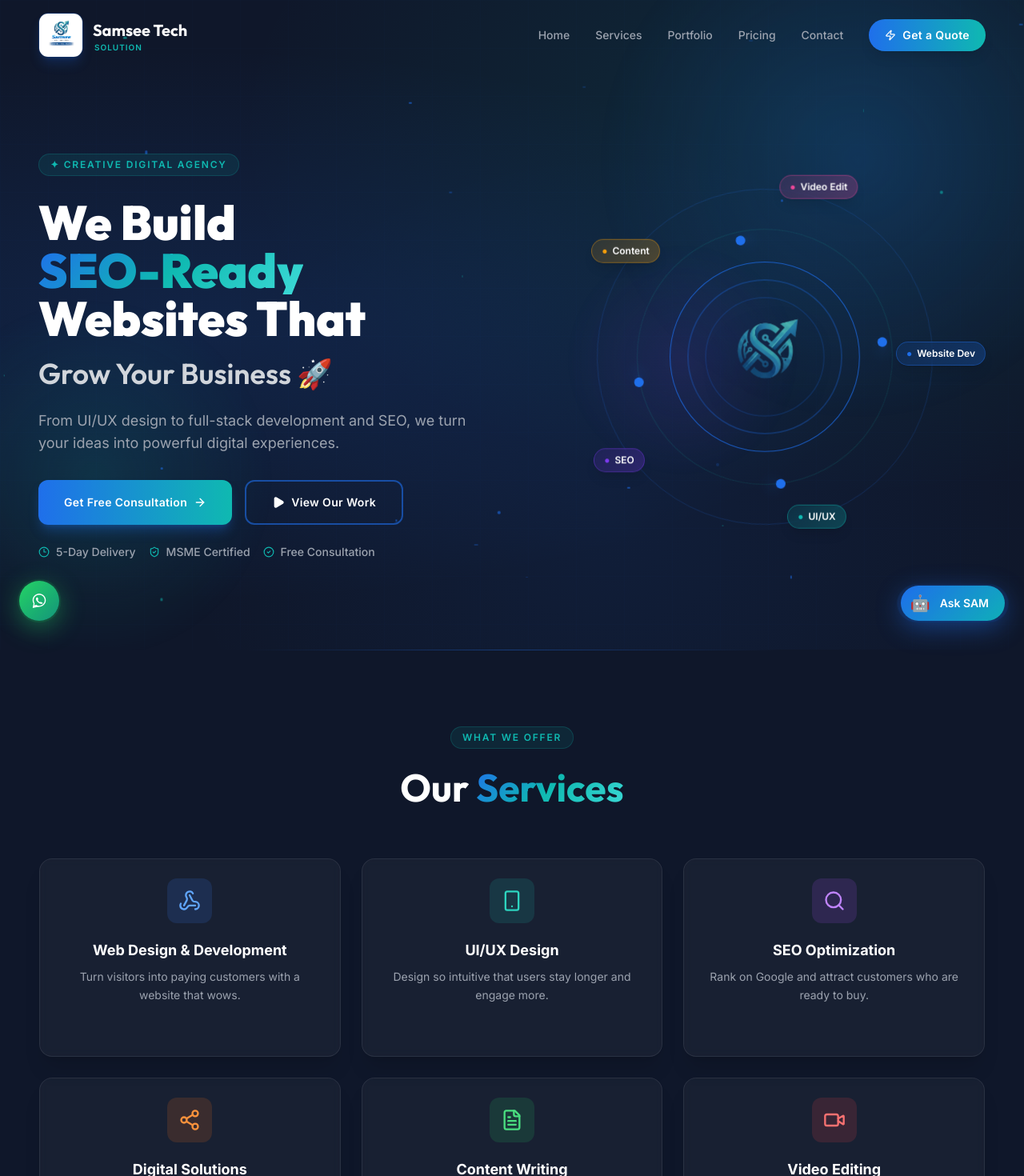
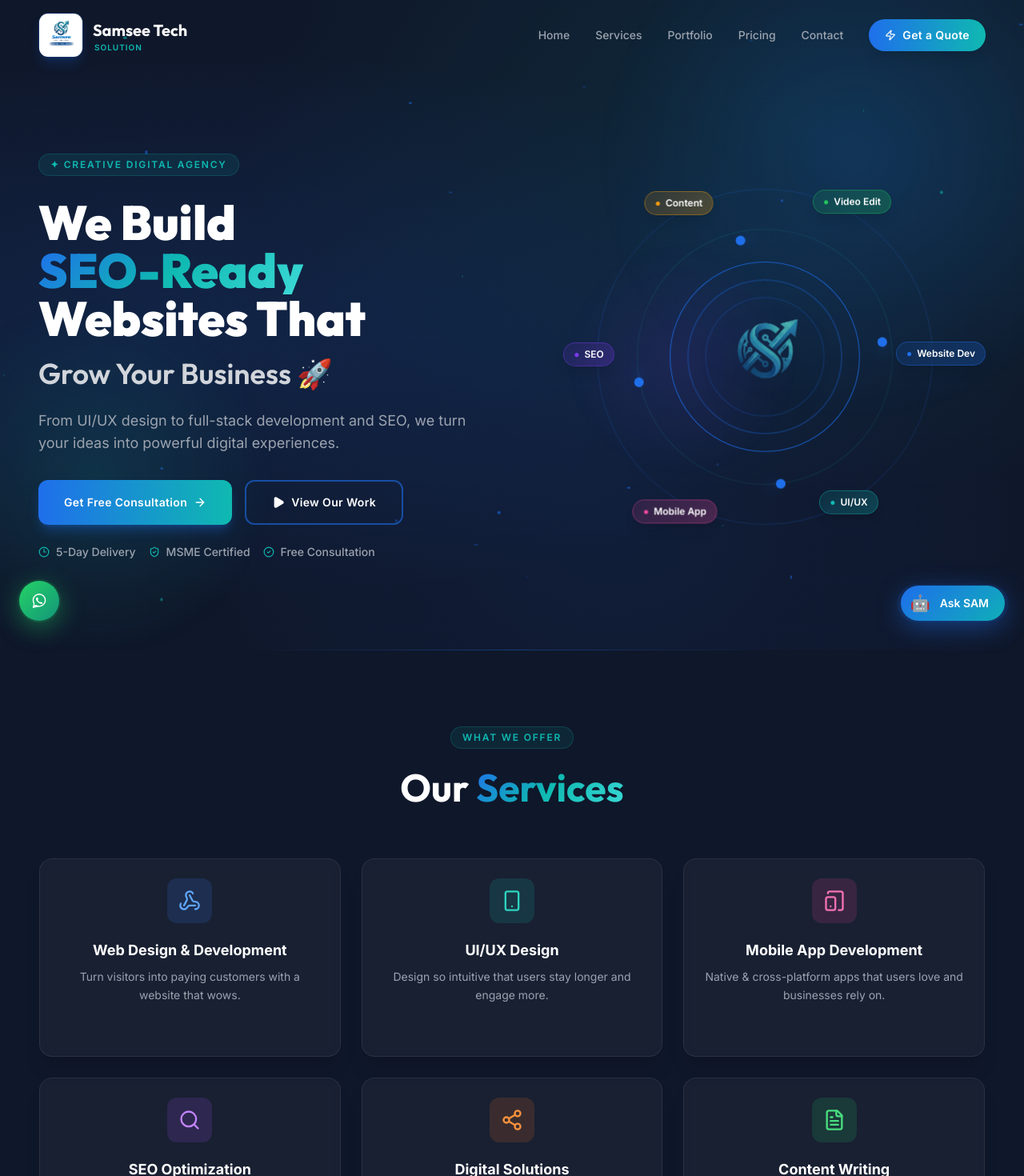
Before and after one commit to Selva03-t/samseetech-frontend, a React (Vite) app: page / in a window 1280 px wide. Shown: the top 1470 px of the page at 80% size. Built offline with nearby package versions, Linux system fonts and the light colour scheme.

Commit message:
feat: add Mobile App Development service across all sections

```diff
--- a/src/components/Hero.jsx
+++ b/src/components/Hero.jsx
@@ -147,10 +147,11 @@ const TechIllustration = () => {
       {/* Floating Service Badges */}
       {[
         { label: 'Website Dev', angle: 0,   radius: 220, color: '#1F6FEB', delay: 0 },
-        { label: 'UI/UX',       angle: 72,  radius: 210, color: '#0FB9B1', delay: 0.3 },
-        { label: 'SEO',         angle: 144, radius: 225, color: '#7C3AED', delay: 0.6 },
-        { label: 'Content',     angle: 216, radius: 215, color: '#F59E0B', delay: 0.9 },
-        { label: 'Video Edit',  angle: 288, radius: 218, color: '#EC4899', delay: 1.2 },
+        { label: 'UI/UX',       angle: 60,  radius: 210, color: '#0FB9B1', delay: 0.3 },
+        { label: 'Mobile App',  angle: 120, radius: 225, color: '#EC4899', delay: 0.5 },
+        { label: 'SEO',         angle: 180, radius: 220, color: '#7C3AED', delay: 0.6 },
+        { label: 'Content',     angle: 240, radius: 215, color: '#F59E0B', delay: 0.9 },
+        { label: 'Video Edit',  angle: 300, radius: 218, color: '#22C55E', delay: 1.2 },
       ].map(({ label, angle, radius, color, delay }) => {
         const rad = (angle * Math.PI) / 180
         const x = Math.cos(rad) * radius
--- a/src/components/SamAssistant.jsx
+++ b/src/components/SamAssistant.jsx
@@ -8,7 +8,7 @@ const QA = [
     id: 'services',
     question: 'What services do you offer?',
     answer:
-      'We offer web design & development, UI/UX design, SEO, social media, content writing, and video editing. We build digital experiences that grow your business. 🚀',
+      'We offer web design & development, mobile app development, UI/UX design, SEO, social media, content writing, and video editing. We build digital experiences that grow your business. 🚀',
   },
   {
     id: 'pricing',
--- a/src/components/Services.jsx
+++ b/src/components/Services.jsx
@@ -1,6 +1,6 @@
 import { motion, useInView, AnimatePresence } from "framer-motion";
 import { useRef, useState } from "react";
-import { Webhook, Smartphone, Search, Share2, FileText, Video, X, ExternalLink, ArrowRight, CheckCircle2 } from "lucide-react";
+import { Webhook, Smartphone, Search, Share2, FileText, Video, TabletSmartphone, X, ExternalLink, ArrowRight, CheckCircle2 } from "lucide-react";
 
 const services = [
   {
@@ -32,6 +32,21 @@ const services = [
     glow: "group-hover:shadow-teal-500/20",
     iconBg: "bg-teal-500/15 text-teal-400",
     accentColor: "#0FB9B1",
+  },
+  {
+    icon: TabletSmartphone,
+    title: "Mobile App Development",
+    desc: "Native & cross-platform apps that users love and businesses rely on.",
+    details: "We build high-performance iOS and Android apps using React Native and Flutter. From concept to App Store launch, we deliver polished, scalable mobile experiences tailored to your business goals.",
+    benefits: [
+      "Cross-platform iOS & Android with a single codebase",
+      "Smooth animations & native-feel UI/UX",
+      "API integrations, push notifications & offline support",
+    ],
+    color: "from-pink-500/20 to-pink-600/5",
+    glow: "group-hover:shadow-pink-500/20",
+    iconBg: "bg-pink-500/15 text-pink-400",
+    accentColor: "#EC4899",
   },
   {
     icon: Search,
--- a/src/components/common/Footer.jsx
+++ b/src/components/common/Footer.jsx
@@ -19,7 +19,8 @@ const Footer = () => {
 
   const services = [
     "Website Design & Development",
-    "Mobile App UI/UX Design",
+    "Mobile App Development",
+    "UI/UX Design",
     "SEO & Digital Marketing",
     "Social Media Management",
     "Content Writing",
```
